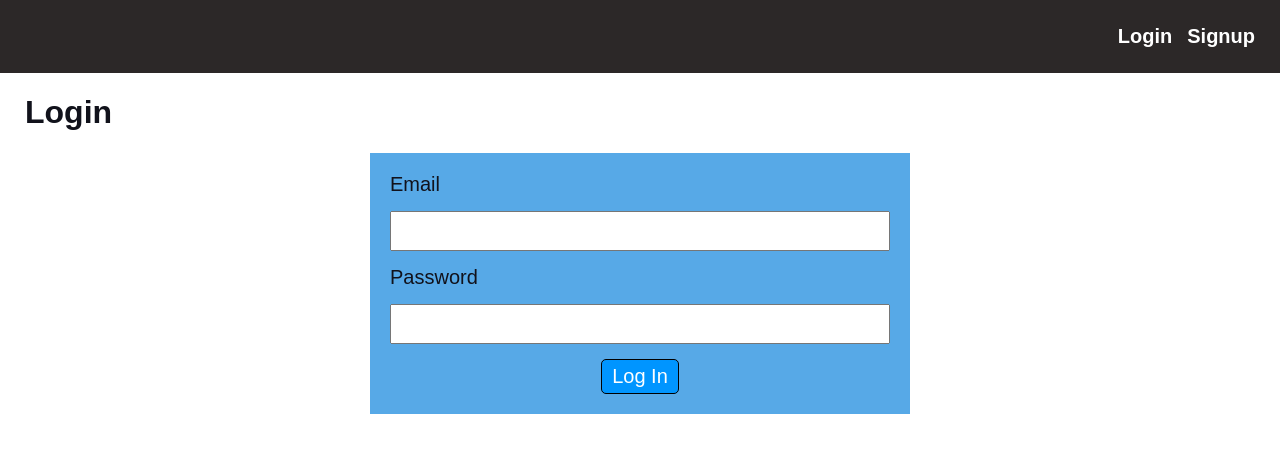
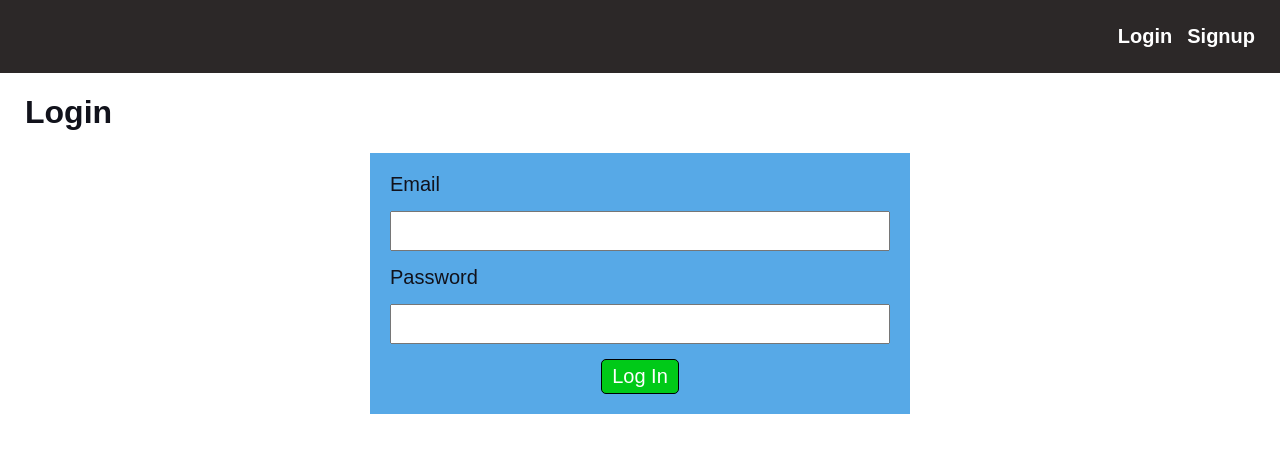
Before and after one commit to Oto48/nuxt-app, a Nuxt app: page /login in a window 1280 px wide. Shown: the top 452 px of the page. Built offline with nearby package versions, Linux system fonts and the light colour scheme.

Commit message:
npm build

```diff
--- a/pages/login/index.vue
+++ b/pages/login/index.vue
@@ -6,7 +6,7 @@
             <input type="text" v-model="email">
             <label>Password</label>
             <input type="password" v-model="password">
-            <button @click="loginHandler" class="btn-primary">Log In</button>
+            <button @click="loginHandler" class="btn-secondary">Log In</button>
         </form>
     </div>
 </template>
```
